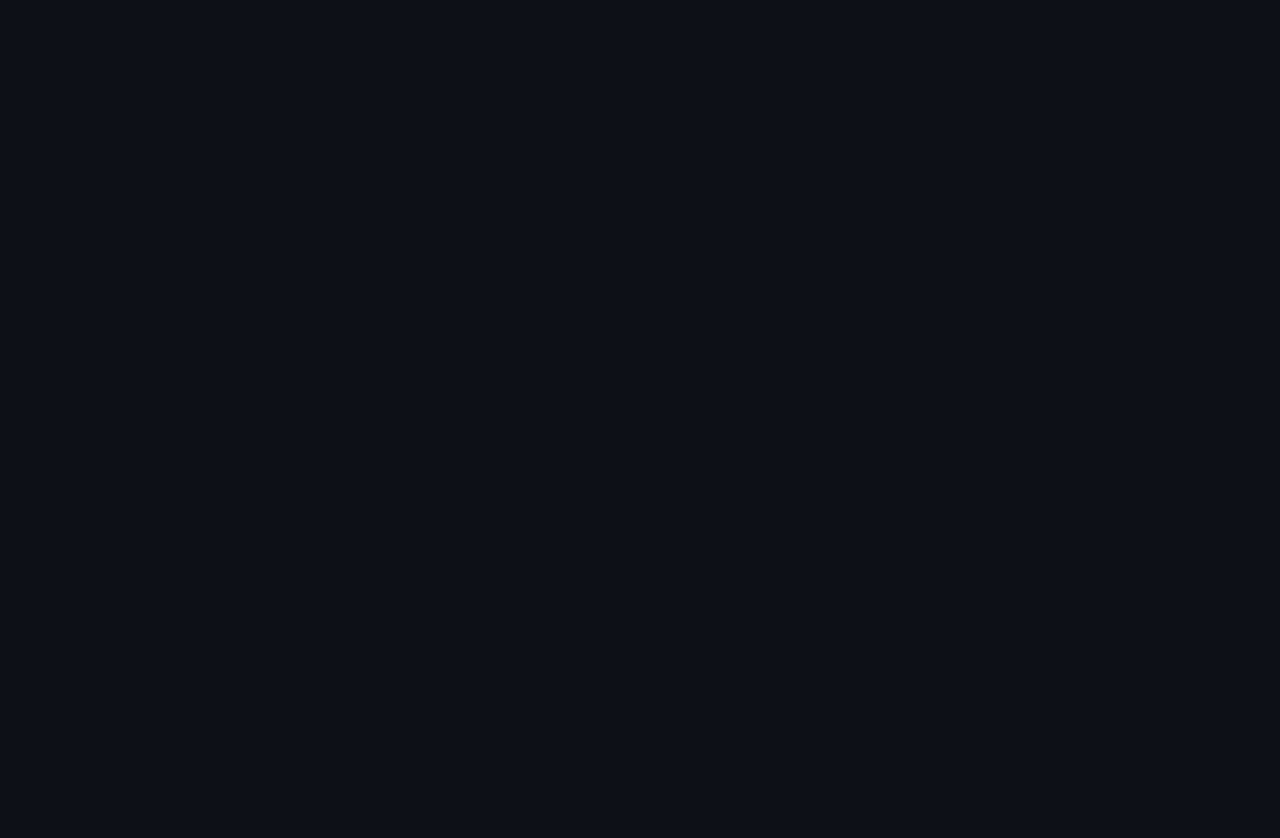
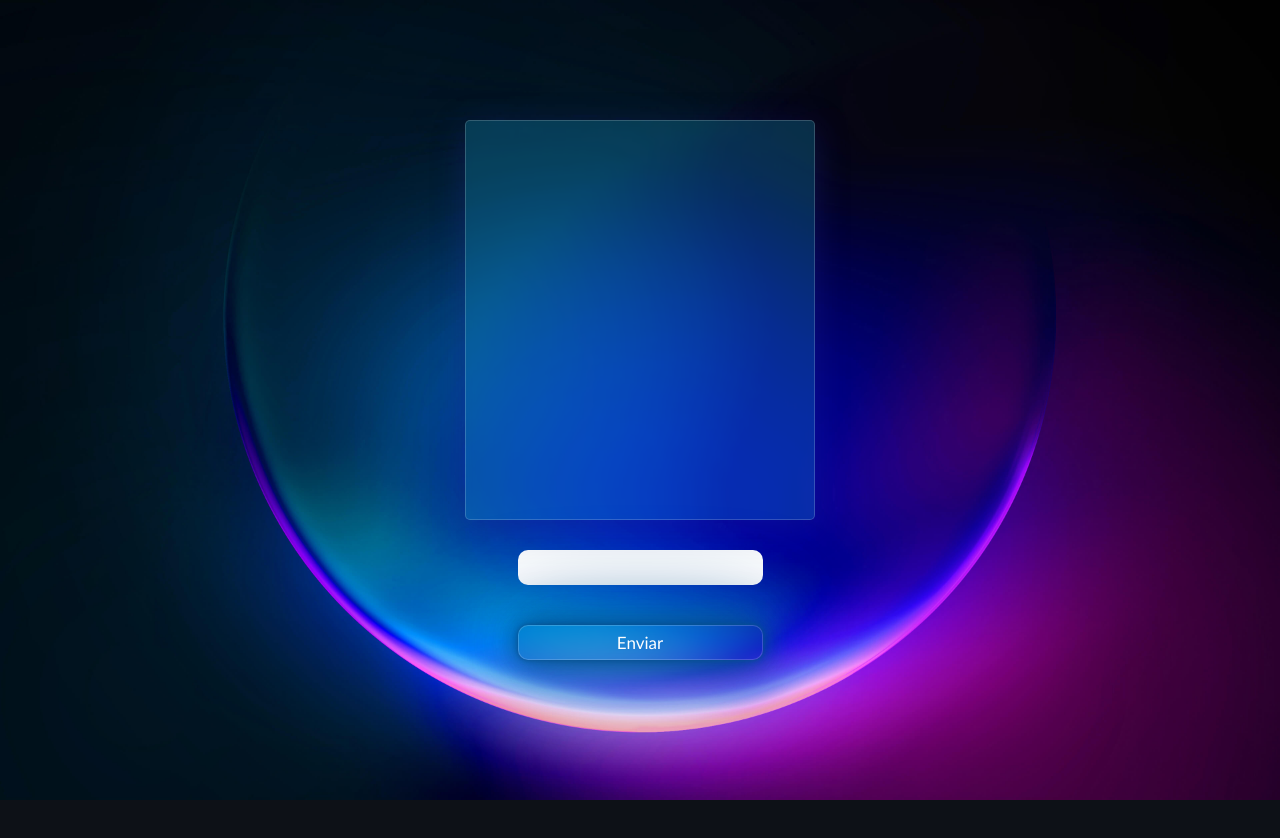
Before and after one commit to thiagoulloa/LEIA, a React (Create React App) app in the folder project-leia/: page /work-page in a window 1280 px wide. Shown: the top 838 px of the page. Before the commit the page ends 800 px from the top, so only its background shows below. Built offline with nearby package versions, Linux system fonts and the light colour scheme; the HTML template or start-up script is replaced by a standard one.

Commit message:
Mensagens (BETA)
provavelmente vai dar ruim isso ai

```diff
--- a/project-leia/src/pages/workPage/index.js
+++ b/project-leia/src/pages/workPage/index.js
@@ -1,15 +1,53 @@
-import React from "react";
+import React, { useState } from "react";
 import { useNavigate } from "react-router-dom";
 import "./style.css";
-import LogoLeia from "../images/logoleia.png";
+
+function Chat() {
+  const [mensagem, setMensagem] = useState("");
+  const [mensagensEnviadas, setMensagensEnviadas] = useState([]);
+
+  function handleChange(event) {
+    setMensagem(event.target.value);
+  }
+
+  function handleSubmit(event) {
+    event.preventDefault();
+    enviarMensagem(mensagem);
+    setMensagem("");
+  }
+
+  function enviarMensagem(mensagem) {
+    setMensagensEnviadas([...mensagensEnviadas, mensagem]);
+  }
+
+  return (
+    <div>
+      <div className="container-mensagens">
+        {mensagensEnviadas.map((mensagem, index) => (
+          <div key={index} className="mensagem">
+            {mensagem}
+          </div>
+        ))}
+      </div>
+      <form onSubmit={handleSubmit}>
+        <input type="text" value={mensagem} onChange={handleChange} />
+        <button type="submit">Enviar</button>
+      </form>
+    </div>
+  );
+}
 
 function WorkPage() {
   let navigate = useNavigate();
 
   return (
     <div className="workPage">
-      <div className="containerWork"></div>
-      <div className="align-center"></div>
+      <div className="containerWork">
+        <div className="logoDivWork">
+          <Chat />
+        </div>
+        <div className="align-center"></div>
+      </div>
     </div>
   );
 }
--- a/project-leia/src/pages/workPage/style.css
+++ b/project-leia/src/pages/workPage/style.css
@@ -0,0 +1,74 @@
+.workPage {
+  background-image: url("../images/wallpaperleia3.jpg");
+  background-position: 0;
+  background-size: cover;
+  display: flex;
+  flex-direction: column;
+  justify-content: center;
+  align-items: center;
+  margin: 0;
+  height: 100vh;
+  width: 100%;
+}
+
+.container-mensagens {
+  display: flex;
+  flex-direction: column;
+  background-color: #0ab6eb;
+  border-radius: 5px;
+  padding: 10px;
+  margin-bottom: 10px;
+  height: 400px;
+  width: 350px;
+  overflow-y: auto;
+  font-family: "Gill Sans", "Gill Sans MT", Calibri, "Trebuchet MS", sans-serif;
+  background: rgba(25, 175, 217, 0.25);
+  box-shadow: 0 8px 32px 0 rgba(31, 38, 135, 0.37);
+  backdrop-filter: blur(3.5px);
+  -webkit-backdrop-filter: blur(3.5px);
+  border: 1px solid rgba(255, 255, 255, 0.18);
+}
+
+.mensagem {
+  margin-bottom: 10px;
+  padding: 5px;
+  border-radius: 5px;
+  background-color: white;
+  font-family: "Gill Sans", "Gill Sans MT", Calibri, "Trebuchet MS", sans-serif;
+  font-size: medium;
+}
+
+button {
+  margin: 20px;
+  width: 70%;
+  height: 35px;
+  border-radius: 10px;
+  border: none;
+  backdrop-filter: blur(7px);
+  background: transparent;
+
+  background: rgba(9, 79, 99, 0.25);
+  box-shadow: 0 8px 32px 0 rgba(31, 38, 135, 0.37);
+  backdrop-filter: blur(3.5px);
+  -webkit-backdrop-filter: blur(3.5px);
+  border: 1px solid rgba(255, 255, 255, 0.18);
+  color: white;
+  box-shadow: 0 0 5px rgb(6, 79, 139), 0 0 25px rgb(6, 79, 139),
+    0 0 50px rgb(6, 79, 139), 0 0 100px rgb(6, 79, 139);
+  font-family: "Gill Sans", "Gill Sans MT", Calibri, "Trebuchet MS", sans-serif;
+  font-size: 17px;
+  transition: 0.3s;
+}
+
+button:hover {
+  cursor: pointer;
+  box-shadow: 0 0 25px rgba(255, 255, 255, 0.493);
+  height: 40px;
+  width: 75%;
+  font-size: 20px;
+}
+
+input {
+  font-family: "Gill Sans", "Gill Sans MT", Calibri, "Trebuchet MS", sans-serif;
+  font-size: medium;
+}
```
